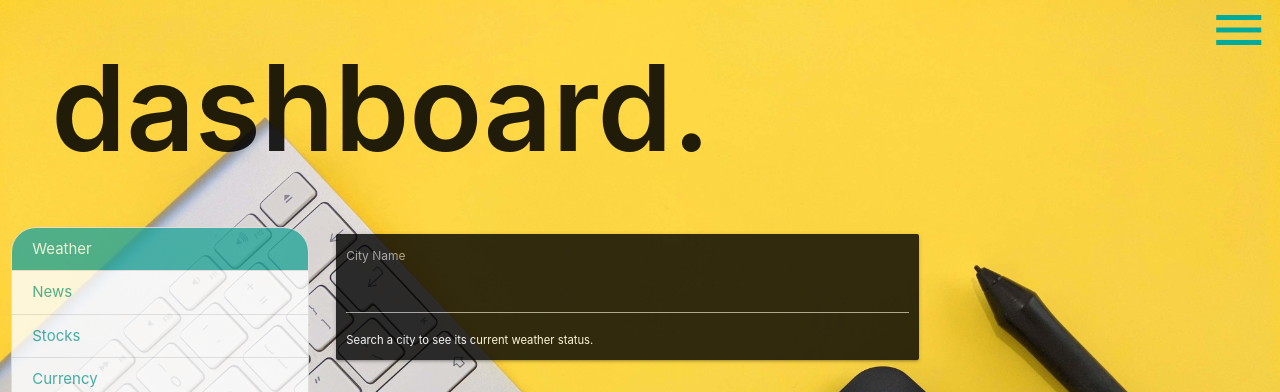
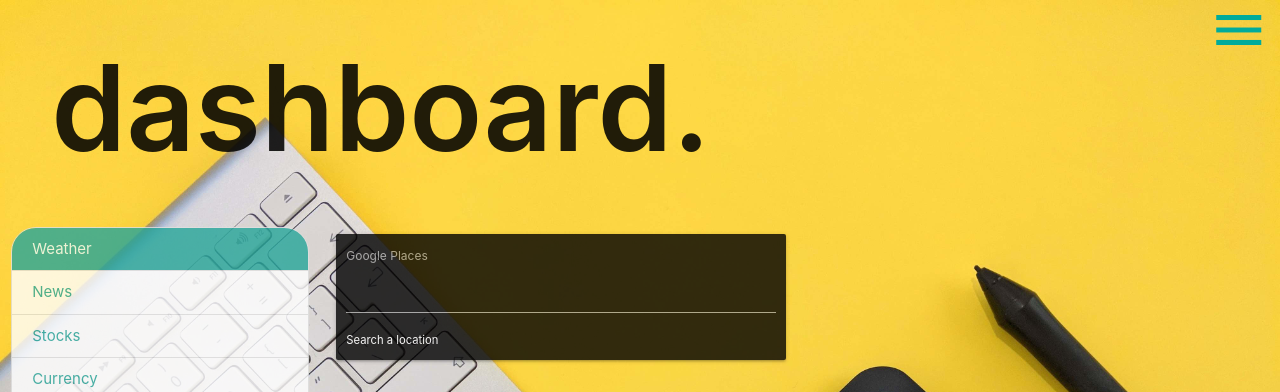
Before and after one commit to cafeamericano/UNC-Project01, a plain HTML site: page map/googleplace.html in a window 1280 px wide. Shown: the top 392 px of the page. Drawn offline with nearby package versions, Linux system fonts and the light colour scheme; some packages are replaced by stand-ins of ours; no server answers; grey boxes are pictures that could not be loaded.

Commit message:
text upadted

```diff
--- a/map/googleplace.html
+++ b/map/googleplace.html
@@ -156,9 +156,9 @@
           <div class="input-field inline card" id='cityAddForm'
             style='padding: 10px; opacity: 0.8; background: black; color: white'>
             <form id='searchWeatherForm'>
-              <label for="weatherToSearch">City Name</label>
+              <label for="weatherToSearch">Google Places</label>
               <input id="weatherToSearch" type="text" class="validate" style='color: white'>
-              <small>Search a city to see its current weather status.</small>
+              <small>Search a location</small>
             </form>
           </div>
           <!-- &&&&&&&&&&&&&&&&&&&&&&&&&&&&&&&&&&&&&&&&&&&&&&&&&&&&&&&& PAGE SPECIFIC FORM - END &&&&&&&&&&&&&&&&&&&&&&&&&&&&&&&&&&&&&&&&&&&&&&&&&&&&&&&&  -->
```
Also changed, not shown: 1 other file.
